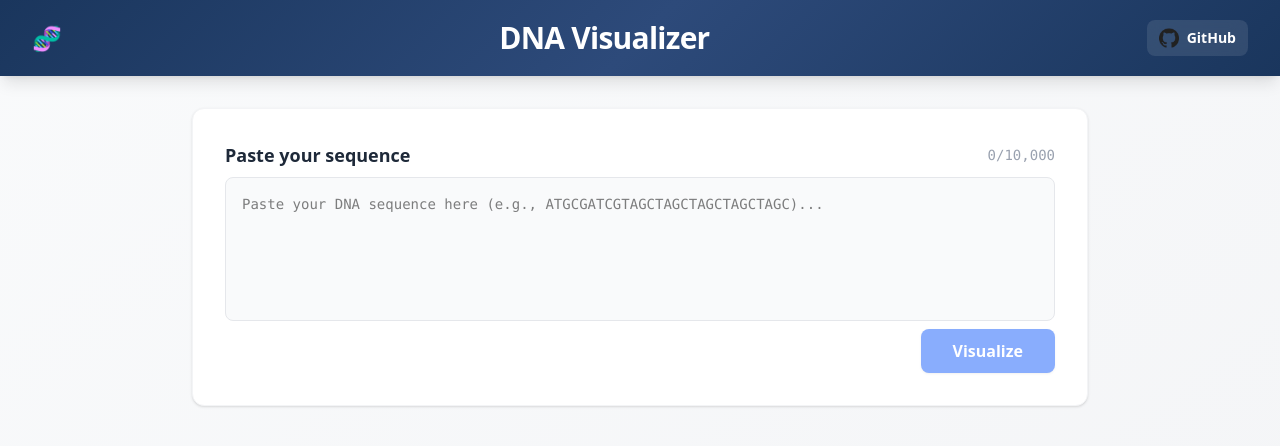
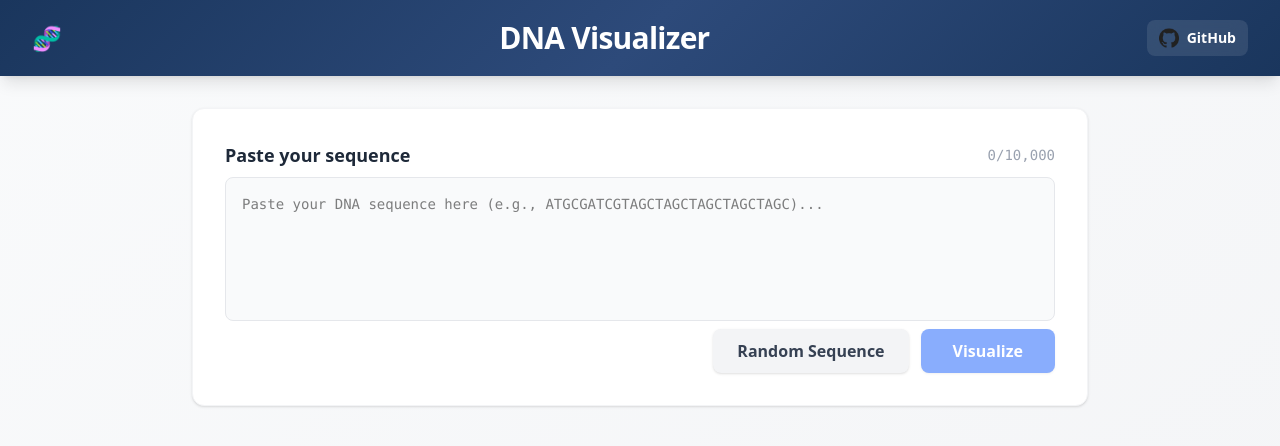
Before and after one commit to Kallox/dna-visualizer, a React (Vite) app: page / in a window 1280 px wide. Shown: the top 446 px of the page. Built offline with nearby package versions, Linux system fonts and the light colour scheme.

Commit message:
Feat: Generate a random sequence

```diff
--- /dev/null
+++ b/pnpm-workspace.yaml
@@ -0,0 +1,3 @@
+allowBuilds:
+  '@swc/core': true
+  esbuild: true
--- a/src/components/InputZone.tsx
+++ b/src/components/InputZone.tsx
@@ -19,6 +19,16 @@ const InputZone = ({ onButtonClick }: Props) => {
         setInputValue(value.toUpperCase());
     };
 
+    const handleGenerateRandom = () => {
+        const bases = ["A", "T", "C", "G"];
+        const length = Math.floor(Math.random() * (10000 - 2000 + 1)) + 2000;
+        const randomSequence = Array.from(
+            { length },
+            () => bases[Math.floor(Math.random() * 4)]
+        ).join("");
+        setInputValue(randomSequence);
+    };
+
     return (
         <div className="dna-card flex flex-col gap-2 w-full max-w-4xl p-8">
             <div className="flex justify-between items-center">
@@ -35,7 +45,14 @@ const InputZone = ({ onButtonClick }: Props) => {
                 maxLength={maxLength}
                 spellCheck={false}
             ></textarea>
-            <div className="flex justify-end">
+            <div className="flex justify-end gap-3">
+                <button
+                    type="button"
+                    className="px-6 py-2.5 cursor-pointer bg-gray-100 hover:bg-gray-200 active:bg-gray-300 text-gray-700 rounded-lg font-semibold transition-all duration-200 shadow-sm"
+                    onClick={handleGenerateRandom}
+                >
+                    Random Sequence
+                </button>
                 <button
                     className="px-8 py-2.5 cursor-pointer bg-blue-600 text-white rounded-lg font-semibold hover:bg-blue-700 active:bg-blue-800 transition-all duration-200 shadow-sm hover:shadow-md disabled:opacity-50 disabled:cursor-not-allowed"
                     onClick={() => onButtonClick(inputValue)}
```
